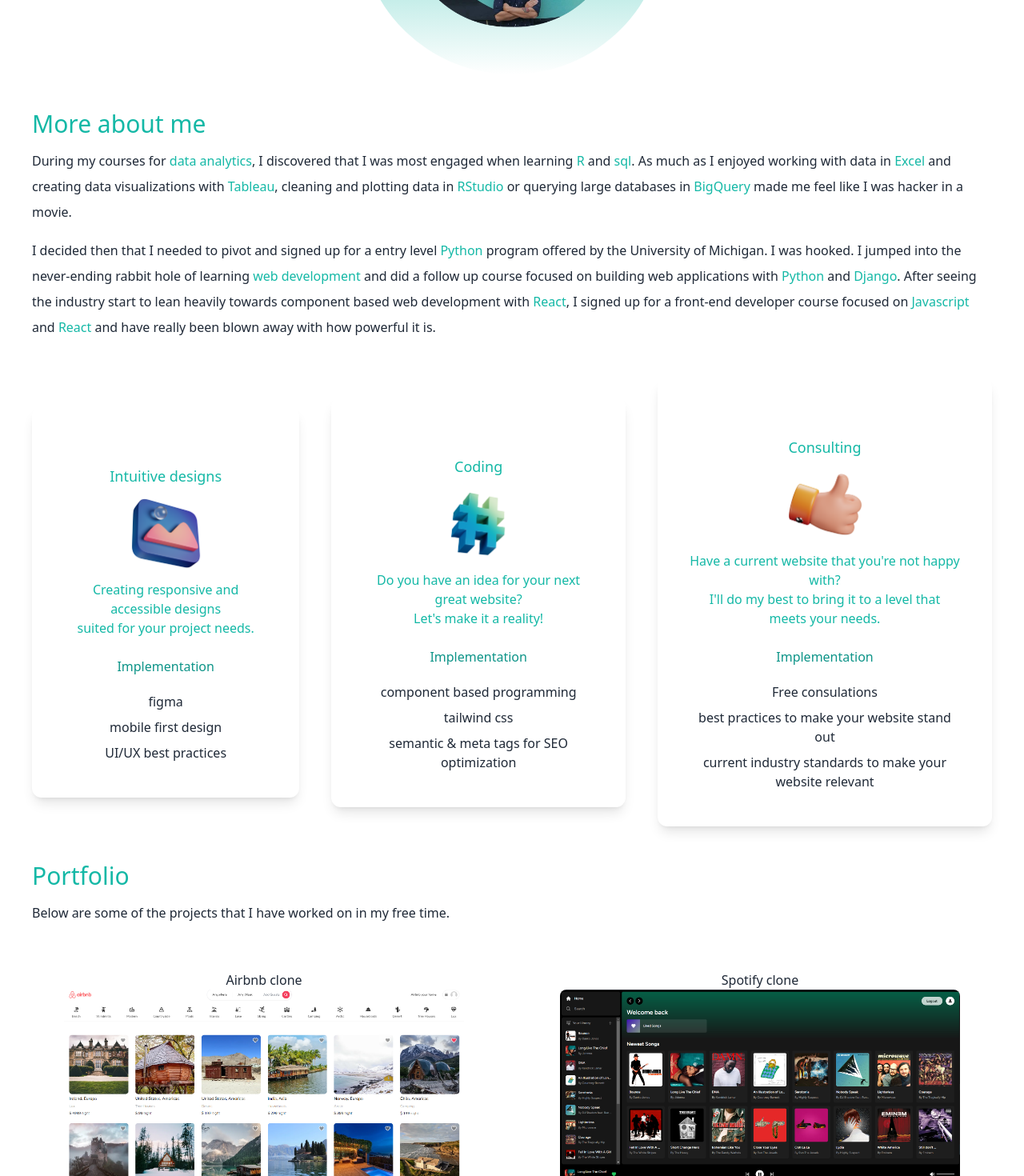
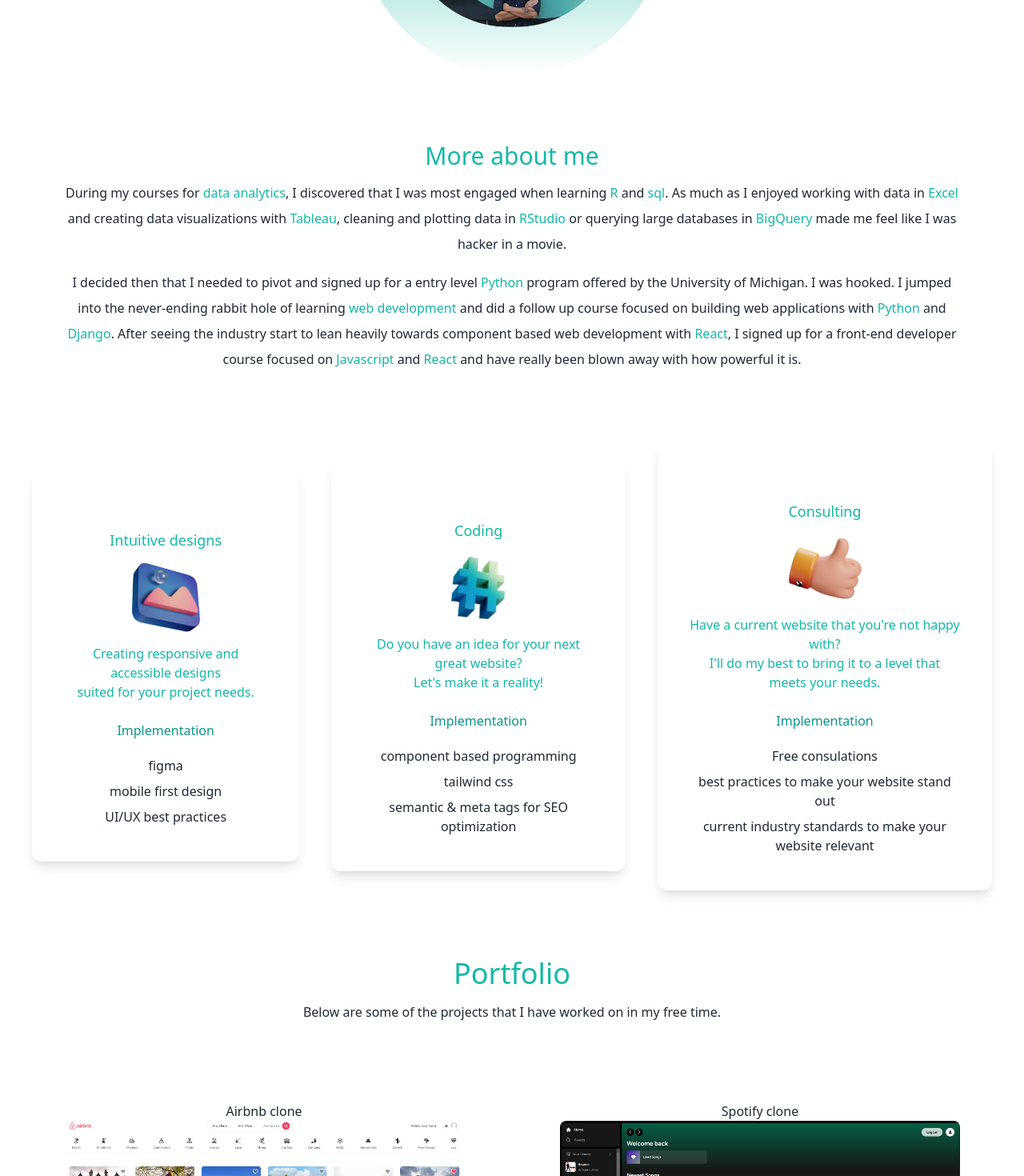
Before and after one commit to pjleb90/portfolio, a Next.js app: page / in a window 1280 px wide. Shown: the part 780-2250 px from the top of the page at 80% size. Built offline with nearby package versions, Linux system fonts and the light colour scheme.

Commit message:
cosmetic changes

```diff
--- a/components/about.tsx
+++ b/components/about.tsx
@@ -3,7 +3,7 @@
 const About = () => {
     return (
         <section>
-            <div>
+            <div className="text-center p-10">
               <h3 className=' text-3xl py-1'>More about me</h3>
               <p className='text-md py-2 leading-8 text-gray-800 dark:text-white'>
                 During my courses for <span className="text-teal-500">data analytics</span>, I discovered that I was most
--- a/components/contact.tsx
+++ b/components/contact.tsx
@@ -54,7 +54,7 @@
                                 value={subject}
                                 onChange={(e) => setSubject(e.target.value)}
                                 className="block p-3 w-full text-sm text-gray-900 bg-gray-50 rounded-lg border border-gray-300 shadow-sm focus:ring-primary-500 focus:border-primary-500 dark:bg-gray-700 dark:border-gray-600 dark:placeholder-gray-400 dark:text-white dark:focus:ring-primary-500 dark:focus:border-primary-500 dark:shadow-sm-light"
-                                placeholder="Let us know how we can help you"
+                                placeholder="Let me know how I can help you"
                                 required
                             />
                         </div>
--- a/components/portfolio.tsx
+++ b/components/portfolio.tsx
@@ -4,8 +4,8 @@
 const Portfolio = () => {
     return (
         <section>
-            <div>
-              <h3 className=' text-3xl py-1'>Portfolio</h3>
+            <div className="text-center p-10">
+              <h3 className=' text-4xl py-1'>Portfolio</h3>
               <p className='text-md py-2 leading-8 text-gray-800 dark:text-white'>
                   Below are some of the projects that I have worked on in my free time.
               </p>
```
